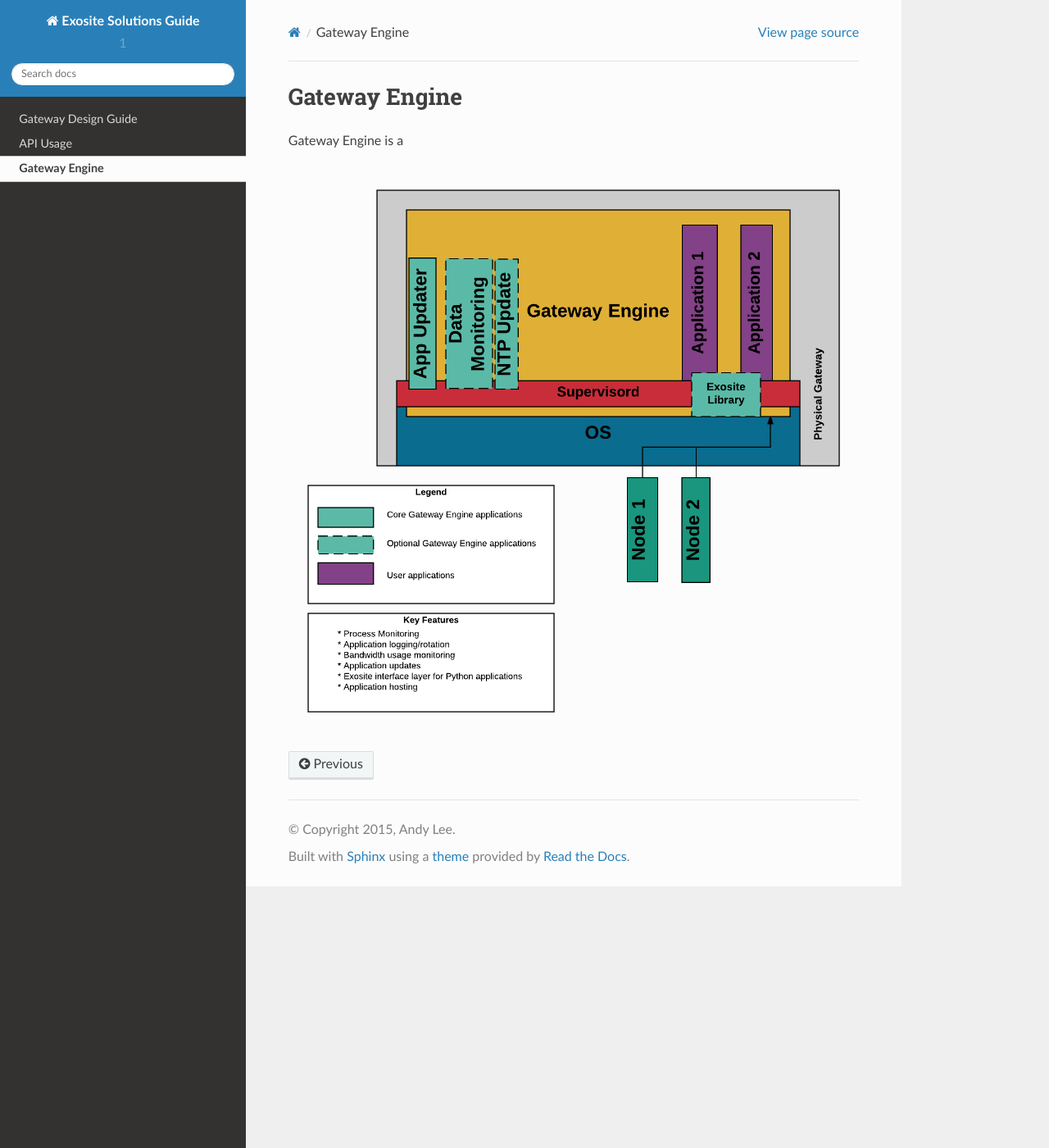
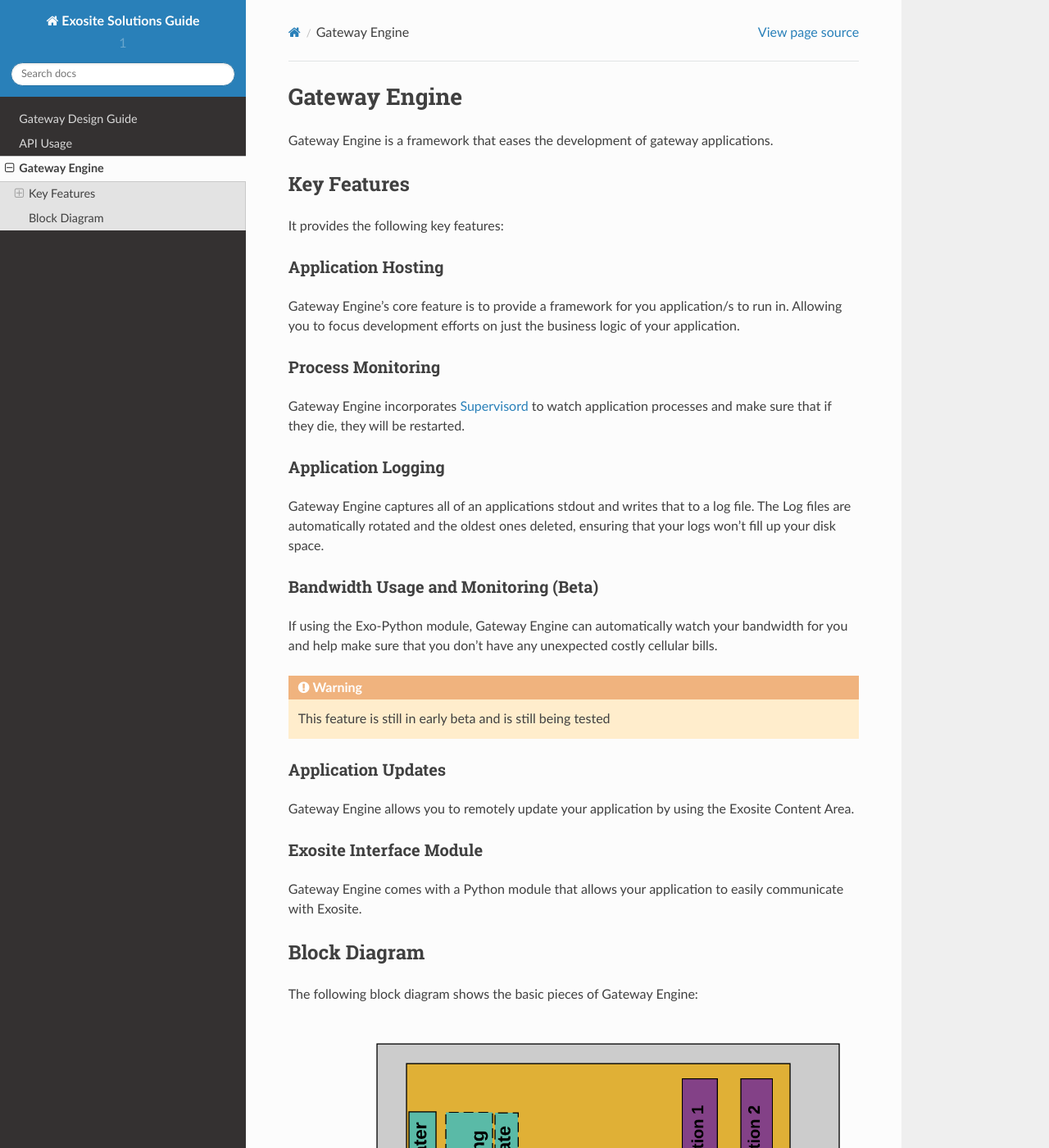
Before and after one commit to fiveohhh/xodocs, a Sphinx documentation site: the page built from source/gateway_engine.rst, in a window 1280 px wide and 1400 px high. Shown: the whole window at 82% size. Built offline with Sphinx 7.4.7 and the Read the Docs theme 2.0.0, drawn with Linux system fonts in a browser that asks for light colours; some of the changed text lies outside the part shown.

Commit message:
Doc updates

```diff
--- a/source/gateway_engine.rst
+++ b/source/gateway_engine.rst
@@ -1,6 +1,72 @@
-##########
+##############
 Gateway Engine
-##########
-Gateway Engine is a
+##############
+Gateway Engine is a framework that eases the development of gateway applications.
+
+Key Features
+------------
+It provides the following key features:
+
+Application Hosting
+~~~~~~~~~~~~~~~~~~~
+Gateway Engine's core feature is to provide a framework for you application/s
+to run in.  Allowing you to focus development efforts on just the business
+logic of your application.
+
+Process Monitoring
+~~~~~~~~~~~~~~~~~~
+Gateway Engine incorporates `Supervisord <http://supervisord.org/>`_ to watch
+application processes and make sure that if they die, they will be restarted.
+
+Application Logging
+~~~~~~~~~~~~~~~~~~~
+Gateway Engine captures all of an applications stdout and writes that to a log
+file.  The Log files are automatically rotated and the oldest ones deleted,
+ensuring that your logs won't fill up your disk space.
+
+Bandwidth Usage and Monitoring (Beta)
+~~~~~~~~~~~~~~~~~~~~~~~~~~~~~~~~~~~~~
+If using the Exo-Python module, Gateway Engine can automatically watch your
+bandwidth for you and help make sure that you don't have any unexpected costly
+cellular bills.
+
+.. warning:: This feature is still in early beta and is still being tested
+
+Application Updates
+~~~~~~~~~~~~~~~~~~~
+Gateway Engine allows you to remotely update your application by using the
+Exosite Content Area.
+
+Exosite Interface Module
+~~~~~~~~~~~~~~~~~~~~~~~~
+Gateway Engine comes with a Python module that allows your application to easily
+communicate with Exosite.
+
+
+Block Diagram
+-------------
+The following block diagram shows the basic pieces of Gateway Engine:
 
 .. image:: _static/gateway_engine_block.png
+
+App Updater
+    Allows remote updates of applications.
+
+Data Monitoring/NTP Update
+    Optional applications that are provided with Exosite.  They are used
+    to monitor your data usage and keep the system clock up to date.
+
+Supervisord
+    Makes sure that applications start on boot and restarts them if they
+    die.
+
+Application 1/2
+    Your business application.  You can have 1 or many applications running
+    on in Gateway Engine.
+
+Exosite Library
+    A Python library that is uses to track data usage as well as provide an
+    interface for Python applications to use.
+
+Node 1/2
+    Your node devices that are communicating with the gateway.
```
Also changed, not shown: source/index.rst (+8 -0 lines), source/_static/gateway_engine_block.png.
